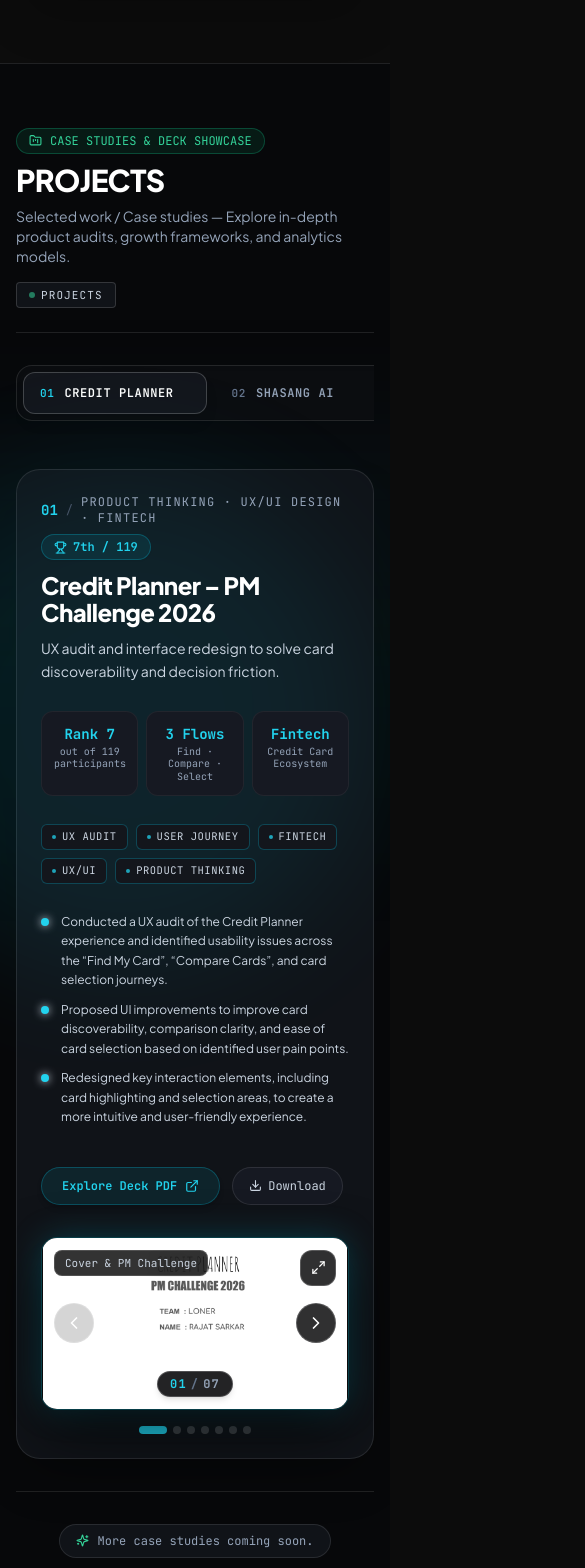
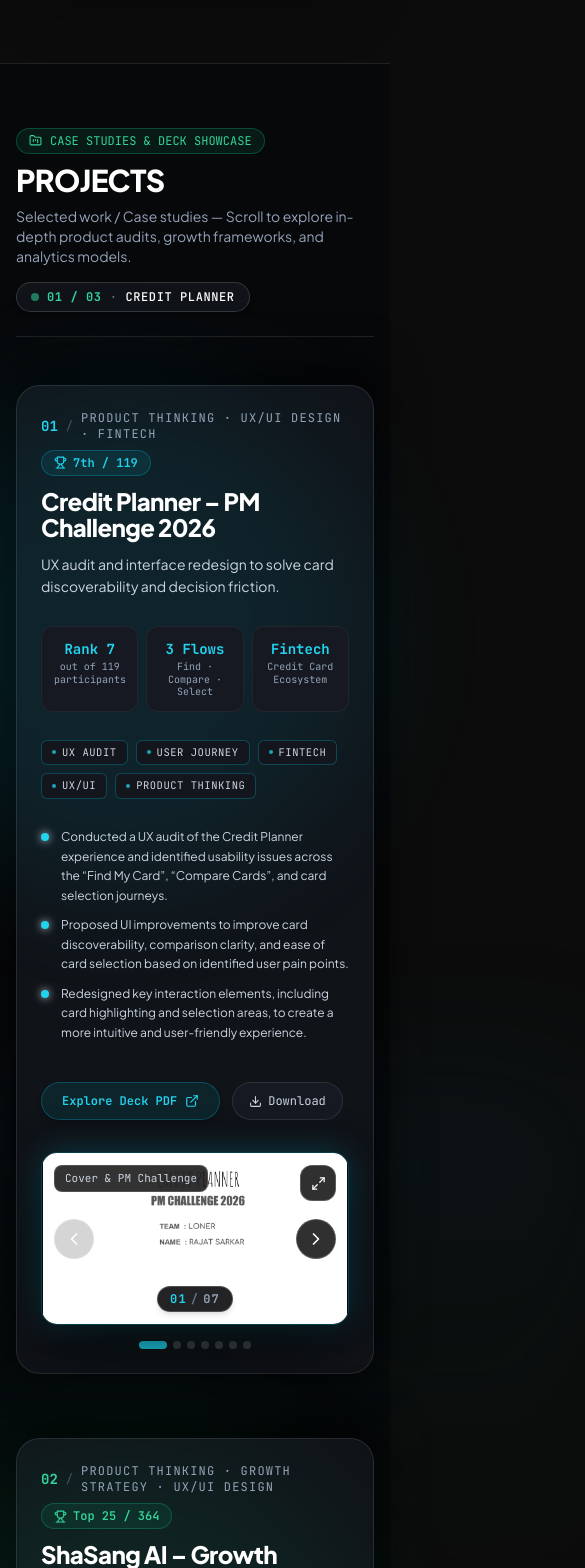
Before and after one commit to 24je0517-rgb/PORTFOLIO, a React (Vite) app: page / in a window 390 px wide. Shown: the part 3820-5388 px from the top of the page, 585 px wide, since content can reach past the window. Built offline with nearby package versions, Linux system fonts and the light colour scheme; the HTML template or start-up script is replaced by a standard one.

Commit message:
feat: implement scroll-driven overlapping sticky projects stack, dynamic achievements stat cards, and leadership positions (no sports)

```diff
--- a/src/components/Work.tsx
+++ b/src/components/Work.tsx
@@ -1,24 +1,47 @@
-import React, { useState } from "react";
+import React, { useState, useEffect, useRef } from "react";
 import { portfolioData } from "../data/portfolioData";
-import { ProjectNavigation } from "./work/ProjectNavigation";
 import { ProjectCaseStudy } from "./work/ProjectCaseStudy";
 import { Sparkles, FolderKanban } from "lucide-react";
 
 export const Work: React.FC = () => {
   const { projects } = portfolioData;
-  const [activeProjectId, setActiveProjectId] = useState<string>(projects[0]?.id || "credit-planner");
+  const [activeProjectIndex, setActiveProjectIndex] = useState<number>(0);
+  const cardRefs = useRef<(HTMLDivElement | null)[]>([]);
 
-  const activeProject = projects.find((p) => p.id === activeProjectId) || projects[0];
+  useEffect(() => {
+    const observerOptions = {
+      root: null,
+      rootMargin: "-20% 0px -35% 0px",
+      threshold: 0.15,
+    };
+
+    const observer = new IntersectionObserver((entries) => {
+      entries.forEach((entry) => {
+        if (entry.isIntersecting) {
+          const index = Number(entry.target.getAttribute("data-index"));
+          if (!isNaN(index)) {
+            setActiveProjectIndex(index);
+          }
+        }
+      });
+    }, observerOptions);
+
+    cardRefs.current.forEach((ref) => {
+      if (ref) observer.observe(ref);
+    });
+
+    return () => observer.disconnect();
+  }, [projects]);
 
   return (
     <section
       id="work"
-      className="relative py-16 sm:py-24 lg:py-28 bg-[#07080a] text-[#f5f5f5] border-y border-white/10 overflow-hidden"
+      className="relative py-16 sm:py-24 lg:py-28 bg-[#07080a] text-[#f5f5f5] border-y border-white/10 overflow-visible"
     >
       {/* Ambient background glow */}
-      <div className="absolute top-1/4 left-1/2 -translate-x-1/2 w-[800px] h-[400px] bg-gradient-to-b from-cyan-950/20 via-emerald-950/10 to-transparent blur-3xl pointer-events-none -z-0" />
+      <div className="absolute top-1/4 left-1/2 -translate-x-1/2 w-[800px] h-[500px] bg-gradient-to-b from-cyan-950/20 via-emerald-950/10 to-transparent blur-3xl pointer-events-none -z-0" />
 
-      <div className="relative z-10 max-w-7xl mx-auto px-4 sm:px-6 lg:px-8 space-y-8 sm:space-y-12">
+      <div className="relative z-10 max-w-7xl mx-auto px-4 sm:px-6 lg:px-8 space-y-12 sm:space-y-16">
         {/* Section Header */}
         <div className="flex flex-col sm:flex-row sm:items-end justify-between gap-4 pb-6 border-b border-white/10">
           <div className="space-y-2">
@@ -31,37 +54,51 @@ export const Work: React.FC = () => {
               PROJECTS
             </h2>
 
-            <p className="text-sm sm:text-base text-slate-400 font-normal">
-              Selected work / Case studies — Explore in-depth product audits, growth frameworks, and analytics models.
+            <p className="text-sm sm:text-base text-slate-400 font-normal max-w-2xl">
+              Selected work / Case studies — Scroll to explore in-depth product audits, growth frameworks, and analytics models.
             </p>
           </div>
 
-          {/* Section Indicator Label */}
+          {/* Sticky/Dynamic Active Project Indicator Pill */}
           <div className="flex items-center self-start sm:self-auto">
-            <div className="inline-flex items-center gap-1.5 px-3 py-1 rounded border border-white/15 bg-[#101318] text-[11px] font-mono tracking-widest text-slate-300 uppercase">
-              <span className="w-1.5 h-1.5 rounded-full bg-emerald-400 animate-pulse"></span>
-              PROJECTS
+            <div className="inline-flex items-center gap-2 px-3.5 py-1.5 rounded-full border border-white/15 bg-[#101318] text-xs font-mono tracking-wider text-slate-300 shadow-md">
+              <span className="w-2 h-2 rounded-full bg-emerald-400 animate-pulse"></span>
+              <span className="text-emerald-400 font-bold">
+                {String(activeProjectIndex + 1).padStart(2, "0")} / {String(projects.length).padStart(2, "0")}
+              </span>
+              <span className="text-slate-500">·</span>
+              <span className="text-white font-medium truncate max-w-[140px] sm:max-w-[180px]">
+                {projects[activeProjectIndex]?.shortName || "CASE STUDY"}
+              </span>
             </div>
           </div>
         </div>
 
-        {/* Project Navigation System */}
-        <ProjectNavigation
-          projects={projects}
-          activeProjectId={activeProjectId}
-          onSelectProject={setActiveProjectId}
-        />
-
-        {/* Active Case Study Layout */}
-        <div key={activeProject.id} className="animate-in fade-in duration-300">
-          <ProjectCaseStudy project={activeProject} />
+        {/* Scroll-Driven Overlapping Sticky Stack Container */}
+        <div className="relative space-y-16 sm:space-y-24 lg:space-y-32 pb-8">
+          {projects.map((project, index) => (
+            <div
+              key={project.id}
+              ref={(el) => (cardRefs.current[index] = el)}
+              data-index={index}
+              style={{
+                top: `${80 + index * 10}px`,
+                zIndex: 10 + index * 5,
+              }}
+              className="sticky transition-all duration-300"
+            >
+              <div className="shadow-[0_-16px_50px_rgba(0,0,0,0.9)] rounded-3xl">
+                <ProjectCaseStudy project={project} />
+              </div>
+            </div>
+          ))}
         </div>
 
         {/* Bottom Understated Note */}
-        <div className="pt-8 sm:pt-12 text-center border-t border-white/10">
-          <div className="inline-flex items-center gap-2 px-4 py-2 rounded-full bg-[#101318] border border-white/10 text-xs font-mono text-slate-400">
-            <Sparkles size={13} className="text-emerald-400" />
-            <span>More case studies coming soon.</span>
+        <div className="pt-10 sm:pt-14 text-center border-t border-white/10">
+          <div className="inline-flex items-center gap-2 px-5 py-2.5 rounded-full bg-[#101318] border border-white/10 text-xs font-mono text-slate-400 shadow-lg">
+            <Sparkles size={14} className="text-emerald-400" />
+            <span className="tracking-wide">MORE CASE STUDIES COMING SOON</span>
           </div>
         </div>
       </div>
--- a/src/data/portfolioData.ts
+++ b/src/data/portfolioData.ts
@@ -46,22 +46,35 @@ export interface ExperienceItem {
 
 export interface AchievementItem {
   id: string;
+  number: string;
+  stat: string;
   title: string;
-  category: string;
-  organization?: string;
-  date?: string;
-  description?: string;
-  rank?: string;
-  link?: string;
+  subtitle: string;
+  description: string;
+  tag: string;
+  accentColor: {
+    name: string;
+    text: string;
+    bg: string;
+    border: string;
+    glow: string;
+  };
 }
 
 export interface PositionItem {
   id: string;
+  number: string;
+  initiative: string;
+  position: string;
   organization: string;
-  position: string;
   duration: string;
   description?: string;
   responsibilities?: string[];
+  accentColor?: {
+    text: string;
+    bg: string;
+    border: string;
+  };
 }
 
 export interface PortfolioData {
@@ -311,8 +324,101 @@ export const portfolioData: PortfolioData = {
   ],
 
   // ACHIEVEMENTS SECTION
-  achievements: [],
+  achievements: [
+    {
+      id: "ach-credit-planner",
+      number: "01",
+      stat: "7th / 119",
+      title: "Product Improvement Sprint",
+      subtitle: "Credit Planner – Real Fintech Product",
+      description:
+        "Secured 7th rank out of 119 participants in the 2nd round of the Product Improvement Sprint of a Real Fintech Product – Credit Planner.",
+      tag: "PM SPRINT",
+      accentColor: {
+        name: "cyan",
+        text: "text-cyan-400",
+        bg: "bg-cyan-500/10",
+        border: "border-cyan-500/30",
+        glow: "rgba(6, 182, 212, 0.25)"
+      }
+    },
+    {
+      id: "ach-shasang-ai",
+      number: "02",
+      stat: "TOP 25 / 364",
+      title: "National Growth Strategy Challenge",
+      subtitle: "ShaSang A.I",
+      description:
+        "Ranked among the Top 25 out of 364 participants in the ShaSang A.I National Growth Strategy Challenge.",
+      tag: "GROWTH STRATEGY",
+      accentColor: {
+        name: "emerald",
+        text: "text-emerald-400",
+        bg: "bg-emerald-500/10",
+        border: "border-emerald-500/30",
+        glow: "rgba(16, 185, 129, 0.25)"
+      }
+    },
+    {
+      id: "ach-bajaj-torq",
+      number: "03",
+      stat: "ROUND 1 CLEARED",
+      title: "Bajaj TORQ 2026",
+      subtitle: "National Level Campus Challenge",
+      description:
+        "Successfully cleared the 1st Round of Bajaj TORQ 2026 – a National Level Campus Challenge.",
+      tag: "CAMPUS CHALLENGE",
+      accentColor: {
+        name: "indigo",
+        text: "text-indigo-400",
+        bg: "bg-indigo-500/10",
+        border: "border-indigo-500/30",
+        glow: "rgba(129, 140, 248, 0.25)"
+      }
+    }
+  ],
 
   // POSITIONS OF RESPONSIBILITY
-  positions: []
+  positions: [
+    {
+      id: "pos-mailer-daemon",
+      number: "01",
+      initiative: "Student Media – Mailer Daemon",
+      position: "Member, Student Media Run Body",
+      organization: "IIT (ISM) Dhanbad",
+      duration: "2024 – Present",
+      description:
+        "Contributing to student journalism, campus communication, editorial features, and media coverage for the official student-run media body of IIT (ISM) Dhanbad.",
+      responsibilities: [
+        "Covered campus-wide initiatives, executive interviews, and institute achievements.",
+        "Drafted high-engagement editorial features, articles, and newsletters for the student community.",
+        "Collaborated with cross-functional media teams to ensure clear communication and brand consistency."
+      ],
+      accentColor: {
+        text: "text-cyan-400",
+        bg: "bg-cyan-500/10",
+        border: "border-cyan-500/30"
+      }
+    },
+    {
+      id: "pos-case-leadership",
+      number: "02",
+      initiative: "Case Competition Leadership",
+      position: "Team Lead",
+      organization: "Inter-College & National Competitions",
+      duration: "2024 – Present",
+      description:
+        "Led teams of 2–4 members from different branches of the college across 5+ case competitions.",
+      responsibilities: [
+        "Formulated problem breakdown frameworks, user research plans, and metric trees.",
+        "Coordinated workstreams across market sizing, UI/UX prototyping in Figma, and executive pitch decks.",
+        "Managed cross-functional collaboration under tight sprint deadlines to deliver competitive case submissions."
+      ],
+      accentColor: {
+        text: "text-emerald-400",
+        bg: "bg-emerald-500/10",
+        border: "border-emerald-500/30"
+      }
+    }
+  ]
 };
```
Also changed, not shown: src/components/Achievements.tsx (+63 -71 lines), src/components/Positions.tsx (+54 -71 lines).
